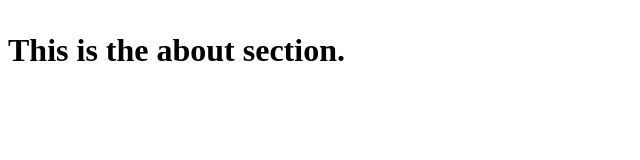
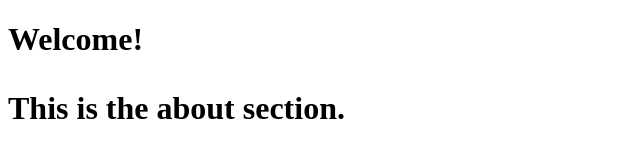
Before and after one commit to ThotaBhargavi26/Exp_5, a plain HTML site: page index.html in a window 1280 px wide. Shown: the whole page, without its empty margins (0-640 px from the left). Drawn offline with Linux system fonts and the light colour scheme.

Commit message:
Update index.html

```diff
--- a/index.html
+++ b/index.html
@@ -1 +1 @@
-<!DOCTYPE html><html><head><title>Welcome.</title></head><body><h1><p>This is the about section.</p></h1></body></html>
+<!DOCTYPE html><html><head><title></title></head><body><h1>Welcome!<p>This is the about section.</p></h1></body></html>
```
